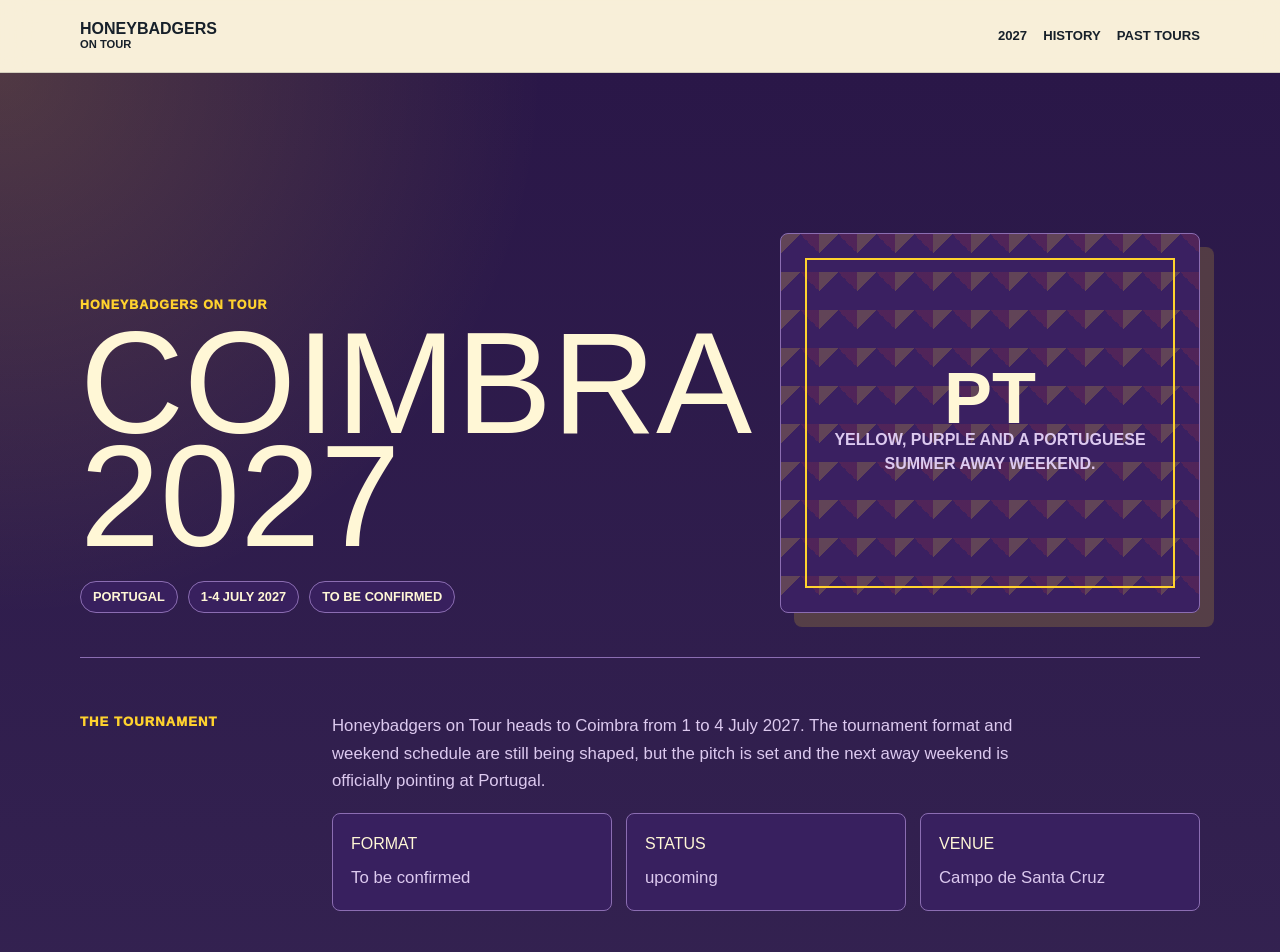
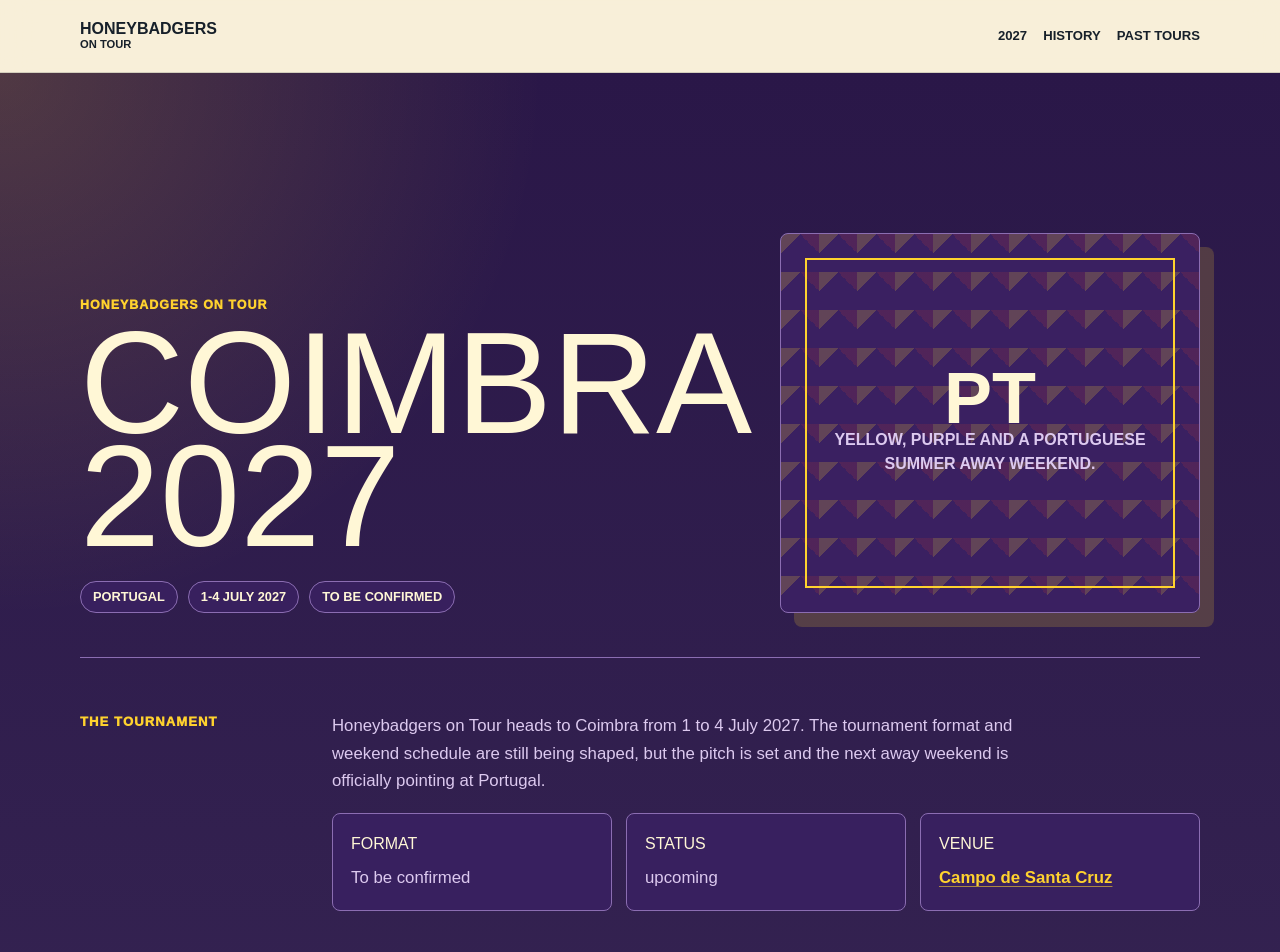
Before and after one commit to rpbaltazar/honeybadgers-on-tour, a Next.js app: page / in a window 1280 px wide. Shown: the top 952 px of the page. Built offline with nearby package versions, Linux system fonts and the light colour scheme.

Commit message:
Scope edition card links

```diff
--- a/app/globals.css
+++ b/app/globals.css
@@ -289,6 +289,25 @@ button {
   color: var(--muted-text);
 }
 
+.info-card a,
+.event-list a {
+  color: var(--accent);
+  font-weight: 900;
+  text-decoration: underline;
+  text-decoration-color: color-mix(in srgb, var(--accent) 58%, transparent);
+  text-decoration-thickness: 1px;
+  text-underline-offset: 3px;
+  transition:
+    color 160ms ease,
+    text-decoration-color 160ms ease;
+}
+
+.info-card a:hover,
+.event-list a:hover {
+  color: var(--secondary-accent);
+  text-decoration-color: var(--secondary-accent);
+}
+
 .event-list {
   display: grid;
   gap: 8px;
@@ -300,12 +319,6 @@ button {
 
 .info-card p + .event-list {
   margin-top: 10px;
-}
-
-.event-list a {
-  text-decoration: underline;
-  text-decoration-thickness: 1px;
-  text-underline-offset: 3px;
 }
 
 .group-grid {
--- a/components/EditionPage.tsx
+++ b/components/EditionPage.tsx
@@ -191,7 +191,10 @@ function EventCard({ event }: { event: NonNullable<Edition["sideEvents"]>[number
     <>
       <h3>{event.title}</h3>
       {event.date || event.description ? (
-        <p>{[event.date, event.description].filter(Boolean).join(" — ")}</p>
+        <p>
+          {event.date ? `${event.date} — ` : ""}
+          {renderLinkedText(event.description ?? "", event.descriptionLink)}
+        </p>
       ) : null}
       {event.details?.length ? (
         <ul className="event-list">
@@ -211,18 +214,34 @@ function EventCard({ event }: { event: NonNullable<Edition["sideEvents"]>[number
     </>
   );
 
-  if (event.url) {
+  return (
+    <div className="info-card">
+      {content}
+    </div>
+  );
+}
+
+function renderLinkedText(text: string, link?: { label: string; url: string }) {
+  if (!link) {
+    return text;
+  }
+
+  const [before, after] = text.split(link.label);
+
+  if (after === undefined) {
     return (
-      <a className="info-card" href={event.url}>
-        {content}
-      </a>
+      <>
+        {text} <a href={link.url}>{link.label}</a>
+      </>
     );
   }
 
   return (
-    <div className="info-card">
-      {content}
-    </div>
+    <>
+      {before}
+      <a href={link.url}>{link.label}</a>
+      {after}
+    </>
   );
 }
 
@@ -255,24 +274,10 @@ function getTeamInitials(team: string) {
 }
 
 function InfoCard({ title, value, href }: { title: string; value: string; href?: string }) {
-  const content = (
-    <>
-      <h3>{title}</h3>
-      <p>{value || "To be confirmed"}</p>
-    </>
-  );
-
-  if (href) {
-    return (
-      <a className="info-card" href={href}>
-        {content}
-      </a>
-    );
-  }
-
   return (
     <div className="info-card">
-      {content}
+      <h3>{title}</h3>
+      <p>{href ? <a href={href}>{value || "To be confirmed"}</a> : value || "To be confirmed"}</p>
     </div>
   );
 }
--- a/data/editions.ts
+++ b/data/editions.ts
@@ -225,7 +225,10 @@ export const editions: Edition[] = [
       {
         title: "Thursday - 2026-07-02",
         description: "Arrival in Den Bosch with drinks and dinner in a brewery.",
-        url: "https://maps.app.goo.gl/E2a8rwqqBCi6senRA",
+        descriptionLink: {
+          label: "brewery",
+          url: "https://maps.app.goo.gl/E2a8rwqqBCi6senRA",
+        },
       },
       {
         title: "Friday - 2026-07-03",
--- a/types/edition.ts
+++ b/types/edition.ts
@@ -44,6 +44,10 @@ export interface SideEvent {
   title: string;
   date?: string;
   description?: string;
+  descriptionLink?: {
+    label: string;
+    url: string;
+  };
   details?: (string | { label: string; url?: string })[];
   url?: string;
 }
```
